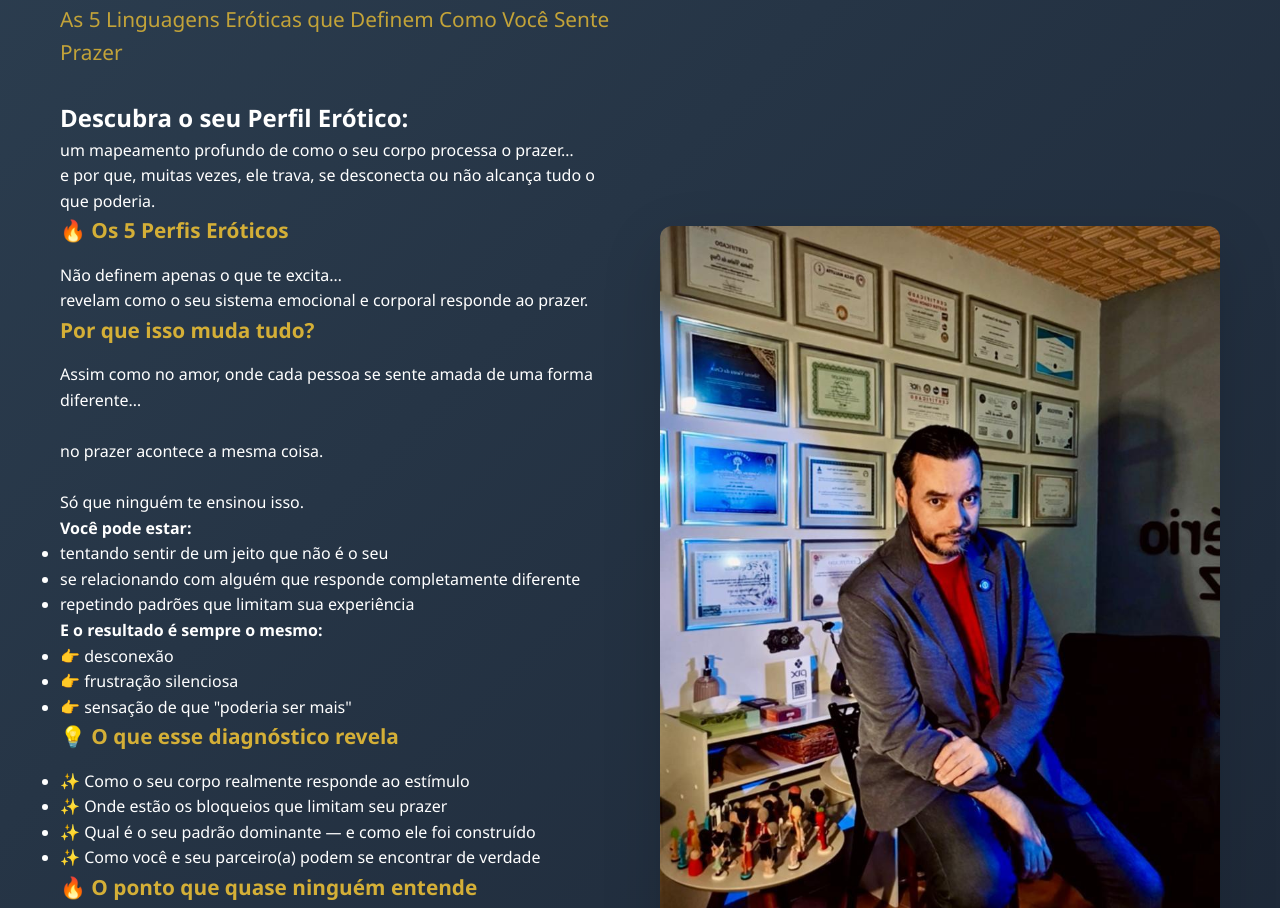
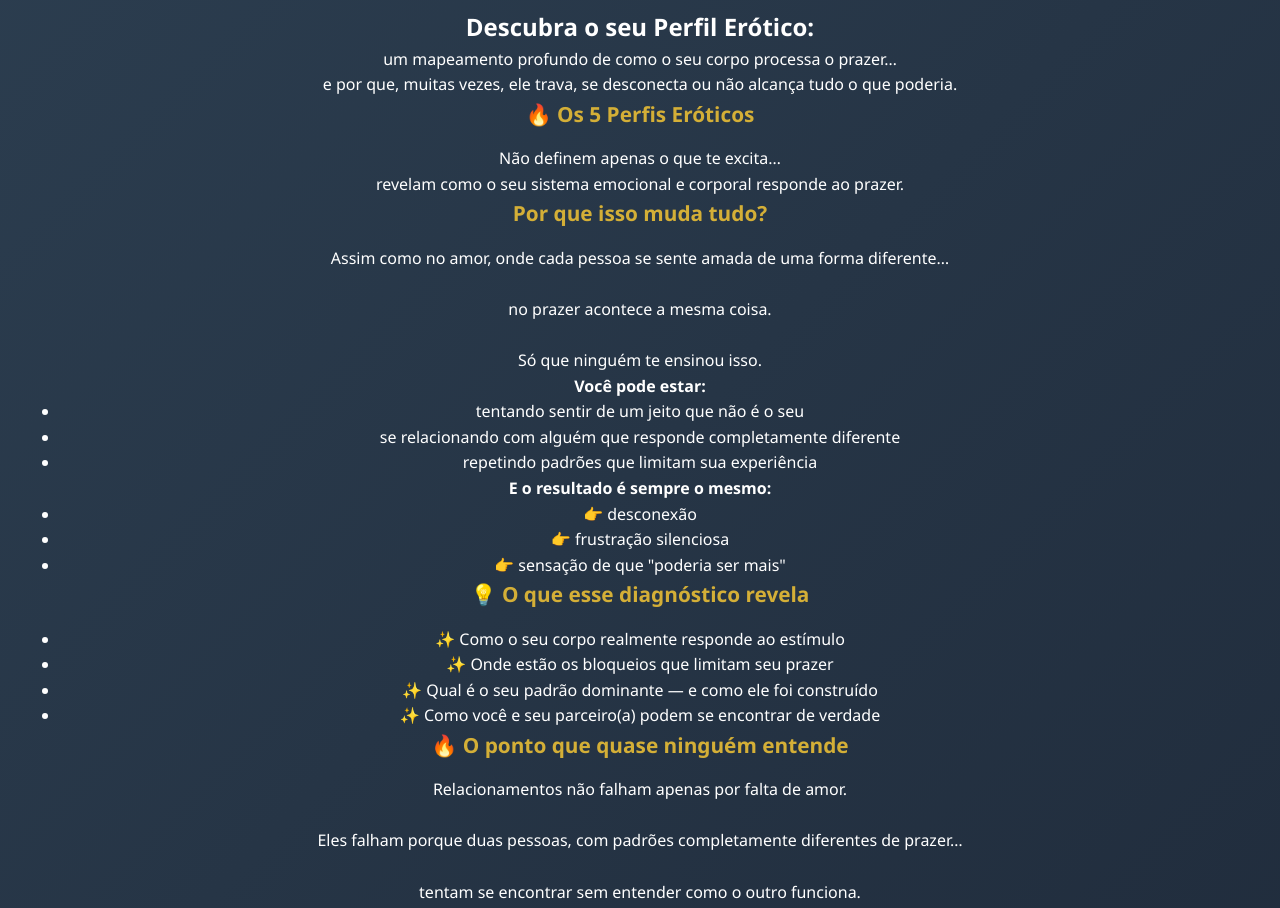
Before and after one commit to Siberiocruz/5-linguagens-eroticas, a website: page index.html in a window 1280 px wide. Shown: the part 284-1192 px from the top of the page. Drawn offline with Linux system fonts and the light colour scheme.

Commit message:
Adicionar layout responsivo: texto centralizado em cima da foto no desktop

```diff
--- a/styles.css
+++ b/styles.css
@@ -96,6 +96,41 @@ body {
     grid-template-columns: 1fr 1fr;
     gap: 40px;
     align-items: center;
+}
+
+/* Desktop: texto em cima da foto, centralizado */
+@media (min-width: 1024px) {
+    .hero-grid {
+        grid-template-columns: 1fr;
+        grid-template-rows: auto auto;
+    }
+
+    .hero-content {
+        grid-row: 1;
+        text-align: center;
+        order: -1;
+    }
+
+    .hero-image {
+        grid-row: 2;
+        max-width: 600px;
+        margin: 0 auto;
+    }
+}
+
+/* Mobile: layout padrão */
+@media (max-width: 1023px) {
+    .hero-grid {
+        grid-template-columns: 1fr;
+    }
+
+    .hero-content {
+        text-align: center;
+    }
+
+    .hero-image {
+        margin-top: 30px;
+    }
 }
 
 .hero-title {
```
